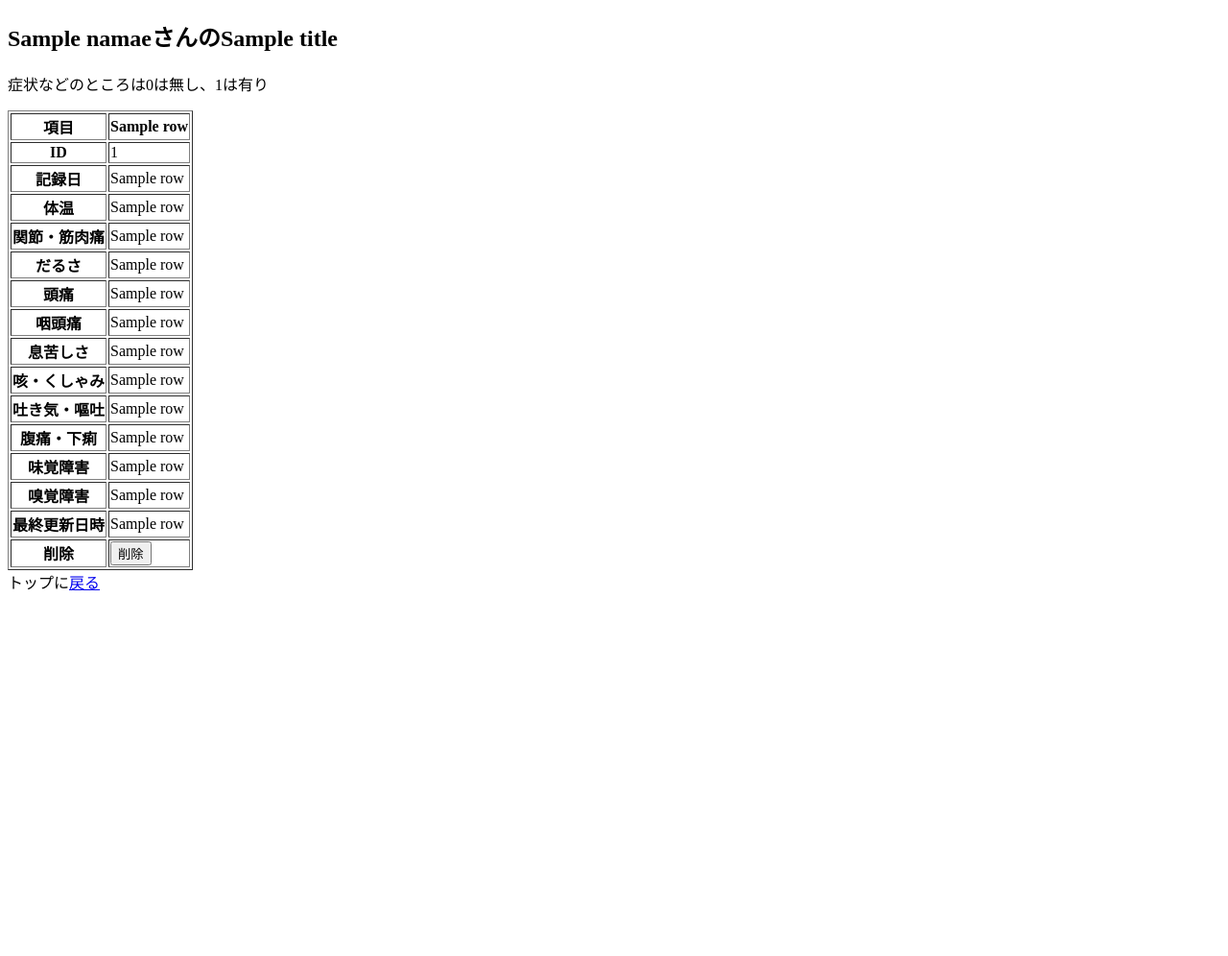
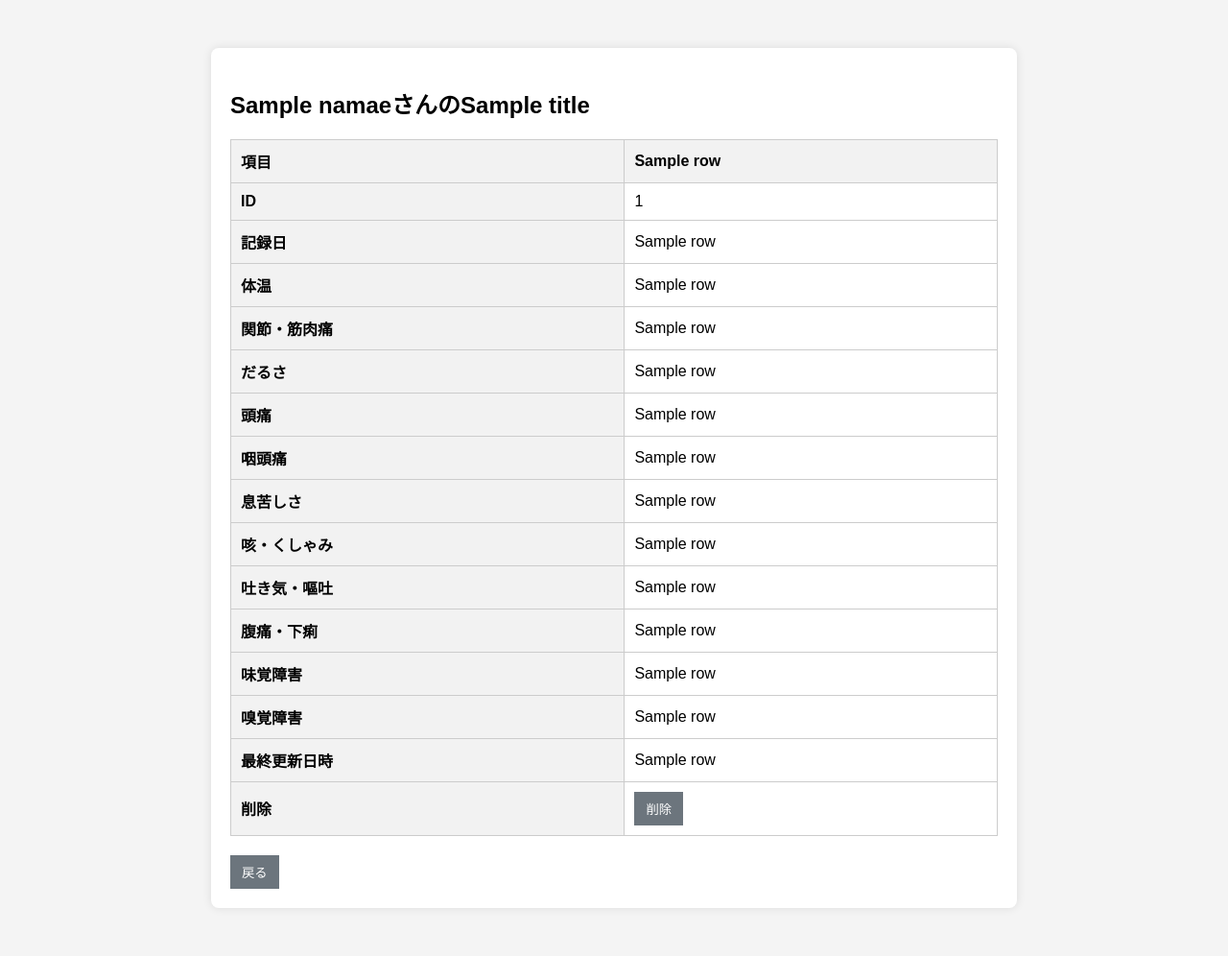
Before and after one commit to tomohisa847/DBproject, a Flask app: template templates/show-body-health.html in a window 1280 px wide. Shown: the whole page at 96% size. Before the commit the page ends 615 px from the top, so only its background shows below. Run offline with Flask 3, Linux system fonts and the light colour scheme; the visitor is signed in with stand-in values (Sample User, id 1); tables that the repository leaves empty hold one stand-in row (values such as "Sample post"); the template is opened without the code that fills it: most values are stand-ins (such as "Sample title", 1, 10 or a date in 2020).

Commit message:
ユーザ側のhtmlのレイアウト修正

```diff
--- a/templates/send-actionlog.html
+++ b/templates/send-actionlog.html
@@ -165,9 +165,9 @@
             <textarea name="note"></textarea>
         </div>
 
-        <div class="button-container">
+        <div class="button-container" align="center">
+            <button id="back" type="button">戻る</button>
             <button id="send" type="submit">送信</button>
-            <button id="back" type="button">戻る</button>
         </div>
 
         <div id="notice-send">
--- a/templates/send-body-health.html
+++ b/templates/send-body-health.html
@@ -78,7 +78,7 @@
             cursor: pointer;
         }
 
-        .condition-form button:last-child {
+        .condition-form button#back {
             background-color: #6c757d;
         }
 
@@ -132,9 +132,9 @@
             </ul>
         </div>
 
-    <div class="button-container">
+    <div class="button-container" align="center">
+        <button id="back" type="button">戻る</button>
         <button id="send" type="submit">送信</button>
-        <button id="back" type="button">戻る</button>
     </div>
 
     <div id="notice-send">
--- a/templates/show-body-health.html
+++ b/templates/show-body-health.html
@@ -4,10 +4,80 @@
 <head>
     <title>{{title}}</title>
     <meta charset="utf-8">
+    <style>
+        body {
+            font-family: Arial, sans-serif;
+            margin: 0;
+            padding: 0;
+            background-color: #f4f4f4;
+        }
+
+        body button {
+            background-color: #6c757d;
+            color: white;
+            padding: 8px 12px;
+            border: none;
+            cursor: pointer;
+        }
+
+        .record-table {
+            max-width: 800px;
+            margin: 50px auto;
+            padding: 20px;
+            background-color: white;
+            border-radius: 8px;
+            box-shadow: 0 0 10px rgba(0, 0, 0, 0.1);
+        }
+.record-table h1 {
+            text-align: center;
+            margin-bottom: 20px;
+        }
+
+        .record-table table {
+            width: 100%;
+            border-collapse: collapse;
+            margin-bottom: 20px;
+        }
+
+        .record-table table, .record-table th, .record-table td {
+            border: 1px solid #ccc;
+        }
+
+        .record-table th, .record-table td {
+            padding: 10px;
+            text-align: left;
+        }
+
+        .record-table th {
+            background-color: #f2f2f2;
+        }
+
+        .hidden {
+            display: none;
+        }
+
+        .expandable {
+            cursor: pointer;
+        }
+    </style>
+    <script>
+        function convert() {
+            var cells = document.querySelectorAll('.convert-cell');
+            cells.forEach(function(cell) {
+                if (cell.innerText == "1") {
+                    cell.innerText = "✓";
+                } else if (cell.innerText == "0") {
+                    cell.innerText = "-";
+                }
+            });
+        }
+
+        window.onload = convert;
+    </script>
 </head>
 <body>
-    <h2>{{namae}}さんの{{title}}</h2>
-    <p>症状などのところは0は無し、1は有り</p>
+    <div class="record-table">
+        <h2>{{namae}}さんの{{title}}</h2>
     <table border>
         <tr>
             <th>項目</th>
@@ -23,7 +93,7 @@
                     {% if index == 13 %}
                         <td>{{ row_data[13] }}</td> <!-- 記録日 -->
                     {% elif index > 1 %}
-                        <td>{{ row_data[index] }}</td> <!-- 他の項目は1つインデックスをシフト -->
+                        <td class="convert-cell">{{ row_data[index] }}</td> <!-- 他の項目は1つインデックスをシフト -->
                     {% else %}
                         <td>{{ row_data[index] }}</td> <!-- ID -->
                     {% endif %}
@@ -43,7 +113,8 @@
             {% endfor %}
         </tr>
     </table>
-    トップに<a href="/">戻る</a>
+    <a href="/"><button>戻る</button></a>
+</div>
 </body>
 </html>
 
```
